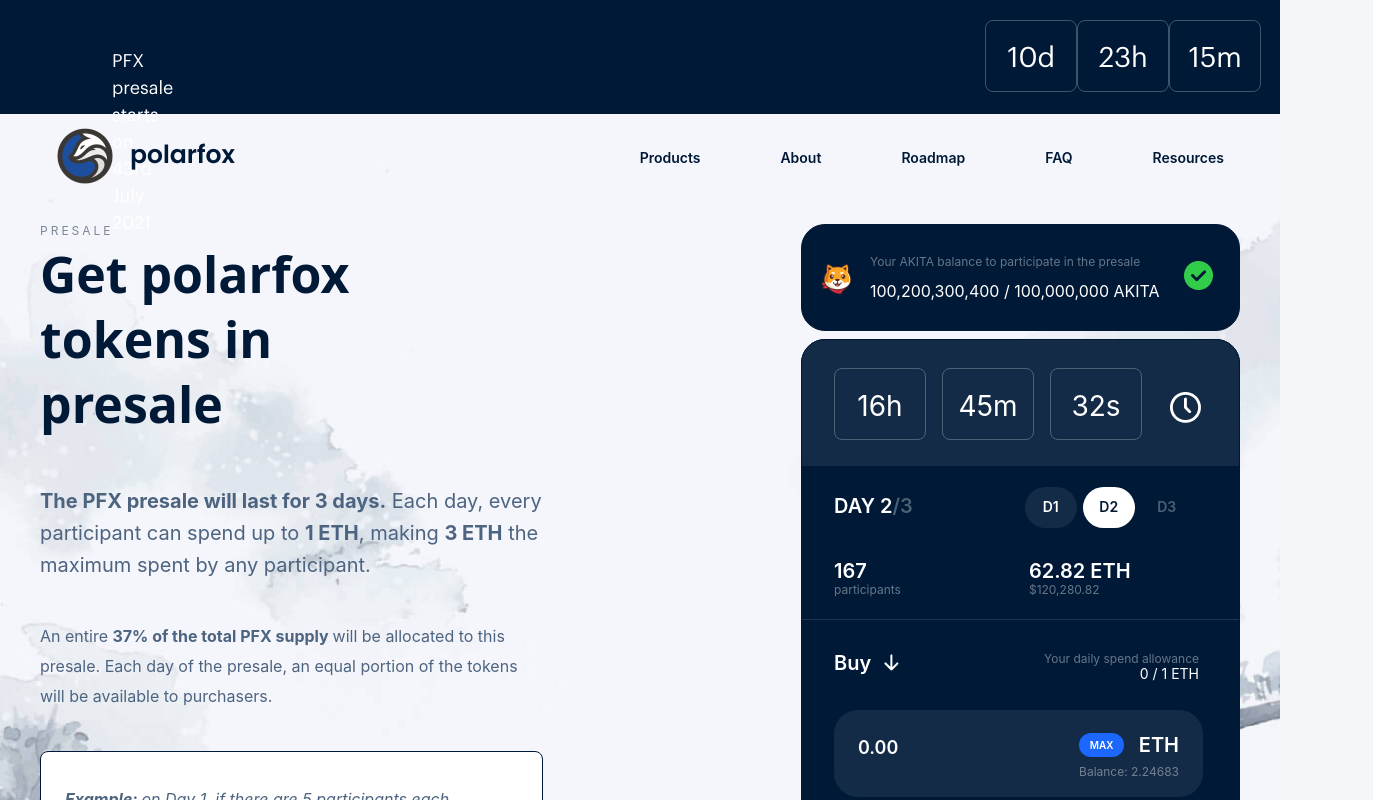
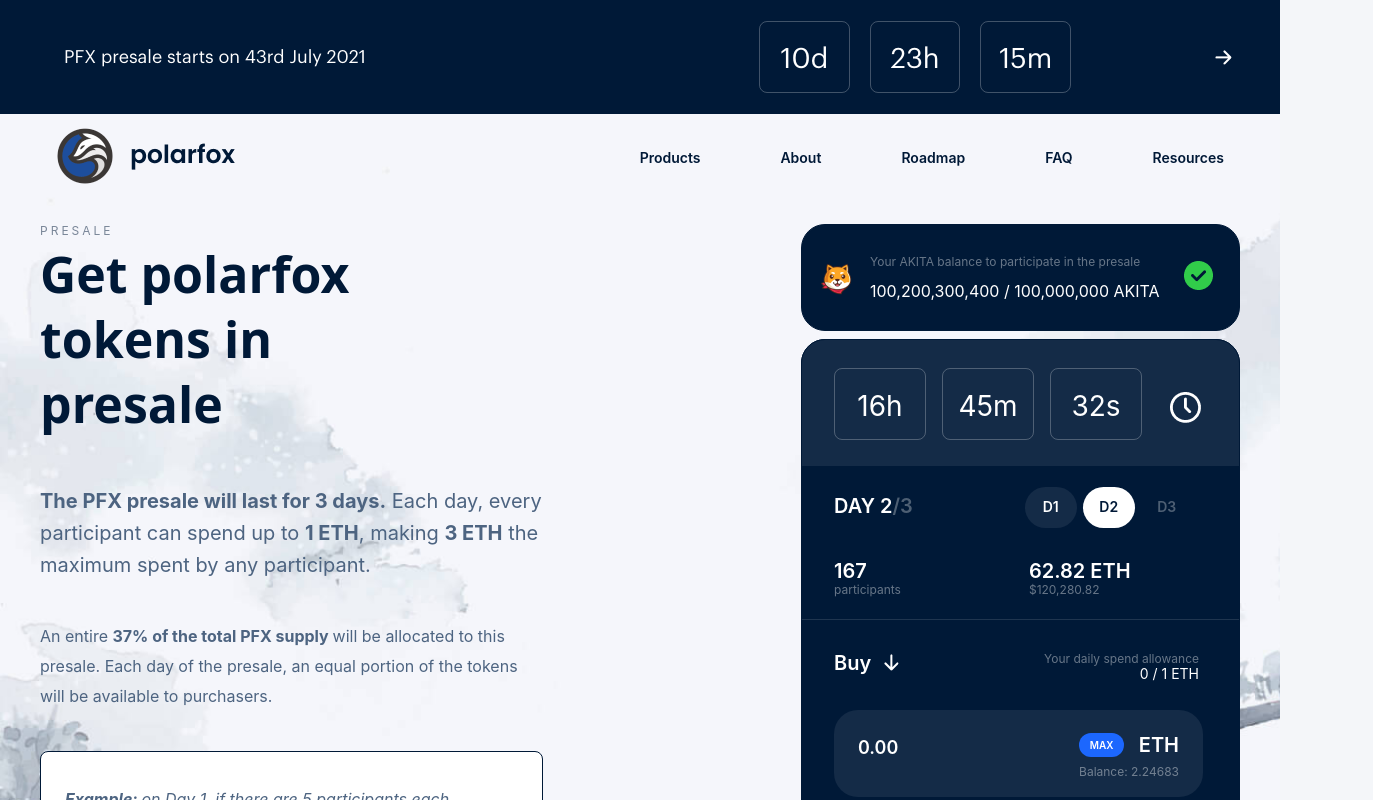
Before and after one commit to Polarfox-DEX/polarfox-web, a Next.js app: page /presale in a window 1280 px wide. Shown: the top 800 px of the page, 1373 px wide, since content can reach past the window. Built offline with nearby package versions, Linux system fonts and the light colour scheme.

Commit message:
Clean presale header code

```diff
--- a/components/PresaleHeader.tsx
+++ b/components/PresaleHeader.tsx
@@ -2,35 +2,44 @@ import classNames from "classnames";
 import Link from "next/link";
 import { calcRem } from "../utils/styles";
 import { ReactNode } from "react";
-import { PropsSectionProps } from './utils/PropsSectionProps'
+import { PropsSectionProps } from "./utils/PropsSectionProps";
 
 export function PresaleHeader({ className }: PropsSectionProps) {
   return (
     <div
       className={classNames(
         className,
-        "flex justify-between w-full absolute bg-blue text-white font-graphik"
+        "flex w-full absolute bg-blue text-white font-graphik justify-between"
       )}
       style={{ height: calcRem(114) }}
     >
-      <div className="mt-12 px-28" style={{ fontSize: calcRem(18) }}>
+      <div
+        className="self-center ml-16"
+        style={{ fontSize: calcRem(18), width: calcRem(334) }}
+      >
         PFX presale starts on 43rd July 2021
       </div>
+      <div className="flex">
         <div
-        className="container flex justify-between mt-5"
-        style={{ width: calcRem(312), marginLeft: calcRem(700) }}
-        // TODO: is there a better way than "marginLeft: calcRem(700)?"
+          className="container flex justify-between items-center space-x-5 mx-24"
+          style={{ width: calcRem(312) }}
         >
           <PresaleTimerWindow>10d</PresaleTimerWindow>
           <PresaleTimerWindow>23h</PresaleTimerWindow>
           <PresaleTimerWindow>15m</PresaleTimerWindow>
         </div>
-      <div className="mt-12 px-14">
+        <div className="mx-12 self-center">
           <Link href="/presale">
             <a>
-            <img src="white-right-arrow.png" alt="➔" />
+              <div
+                className=""
+                style={{ height: calcRem(17), width: calcRem(17) }}
+              >
+                <img src="white-right-arrow.png" alt="➔" className="" />
+              </div>
             </a>
           </Link>
+        </div>
       </div>
     </div>
   );
--- a/components/sections/PresaleInterface.tsx
+++ b/components/sections/PresaleInterface.tsx
@@ -72,9 +72,11 @@ export function PresaleInterface({ className }: PropsSectionProps) {
               >
                 <div className="flex">
                   <MainText>Buy</MainText>
-                  <div className="mx-3 mt-0.5">
+                  <div
+                    className="mx-3 mt-0.5"
+                    style={{ height: calcRem(17), width: calcRem(17) }}
+                  >
                     <img src="white-down-arrow.png" alt="↓" />
-                    {/* TODO: add image size for responsive? */}
                   </div>
                 </div>
                 <div className="mx-2">
```
Lines whose indentation alone changed are shown as unchanged.
